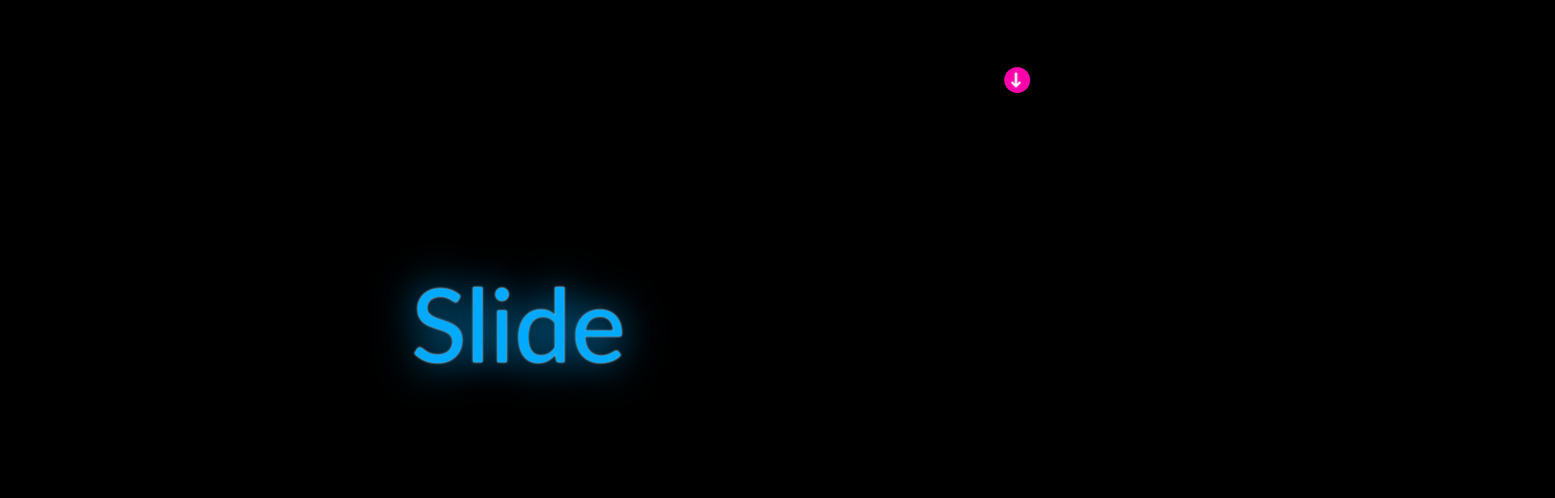
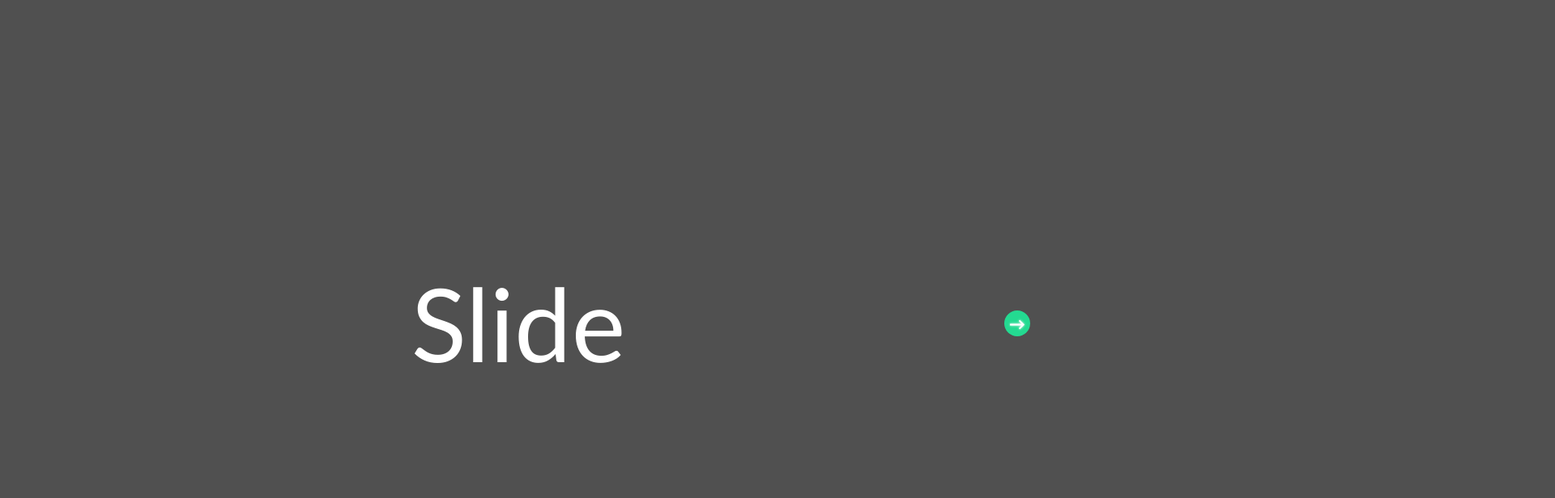
Before and after one commit to jmVeiga/jmVeiga.github.io, a plain HTML site: page index.html in a window 1280 px wide. Shown: the top 616 px of the page at 81% size, 1920 px wide, since content can reach past the window. Drawn offline with Linux system fonts and the light colour scheme.

Commit message:
neon.css updated

```diff
--- a/index.html
+++ b/index.html
@@ -22,7 +22,7 @@
 	<link rel="stylesheet" href="themes/style/neon.css">
 
 	<!-- Transition theme. More available in /themes/transition/ or create your own. -->
-	<link rel="stylesheet" href="themes/transition/vertical-slide.css">
+	<link rel="stylesheet" href="themes/transition/horizontal-slide.css">
 
 	<!-- Required Modernizr file -->
 	<script src="modernizr.custom.js"></script>
--- a/themes/style/neon.css
+++ b/themes/style/neon.css
@@ -2,16 +2,16 @@
   font-family: "Gill Sans", "Gill Sans MT", Calibri, sans-serif;
   font-size: 1.75em;
   color: #aaa;
-  background: #000;
+  background: #505050;
 }
 .deck-container .slide {
-  background: #000;
+  background: #505050;
 }
 .deck-container .slide h1 {
-  color: #0af;
+  color: #fff;
   font-weight: normal;
   font-weight: 100;
-  text-shadow: 0 0 50px #0af, 0 0 3px #fff;
+<!--text-shadow: 0 0 50px #fff, 0 0 3px #fff;-->
 }
 .deck-container .slide h2 {
   color: #af0;
@@ -67,7 +67,7 @@
   text-decoration: underline;
 }
 .deck-container .deck-prev-link, .deck-container .deck-next-link {
-  background: #f0a;
+  background: #24da91;
   text-shadow: 0 0 3px #fff;
 }
 .deck-container .deck-prev-link, .deck-container .deck-prev-link:hover, .deck-container .deck-prev-link:focus, .deck-container .deck-prev-link:active, .deck-container .deck-prev-link:visited, .deck-container .deck-next-link, .deck-container .deck-next-link:hover, .deck-container .deck-next-link:focus, .deck-container .deck-next-link:active, .deck-container .deck-next-link:visited {
```
